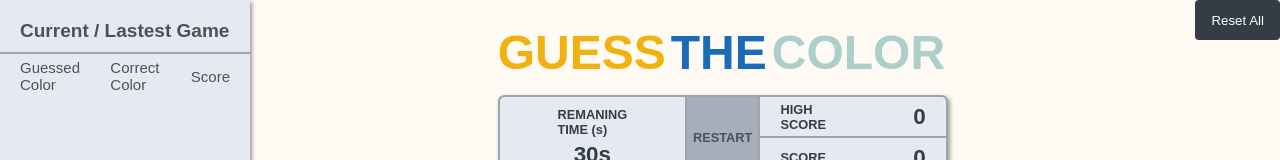
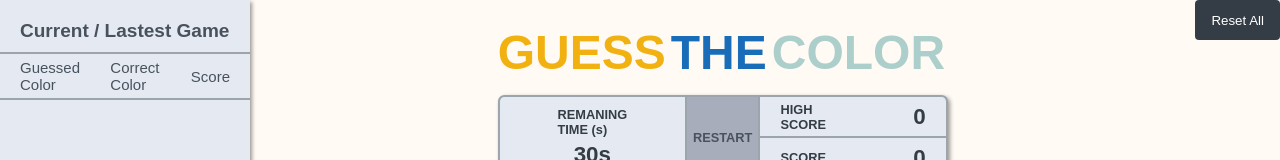
Before and after one commit to niltonc/color-game, a Next.js app: page / in a window 1280 px wide. Shown: the top 160 px of the page. Built offline with nearby package versions, Linux system fonts and the light colour scheme.

Commit message:
style: fix border

```diff
--- a/src/components/Sidebar/styles.ts
+++ b/src/components/Sidebar/styles.ts
@@ -13,7 +13,7 @@ export const ScoreContainer = styled.div`
   margin-top: 10px;
   align-items: center;
   padding-inline: 20px;
-  border-top: 2px solid ${theme.colors.border};
+  border-block: 2px solid ${theme.colors.border};
 `;
 export const Text = styled.span`
   font-size: 15px;
```
